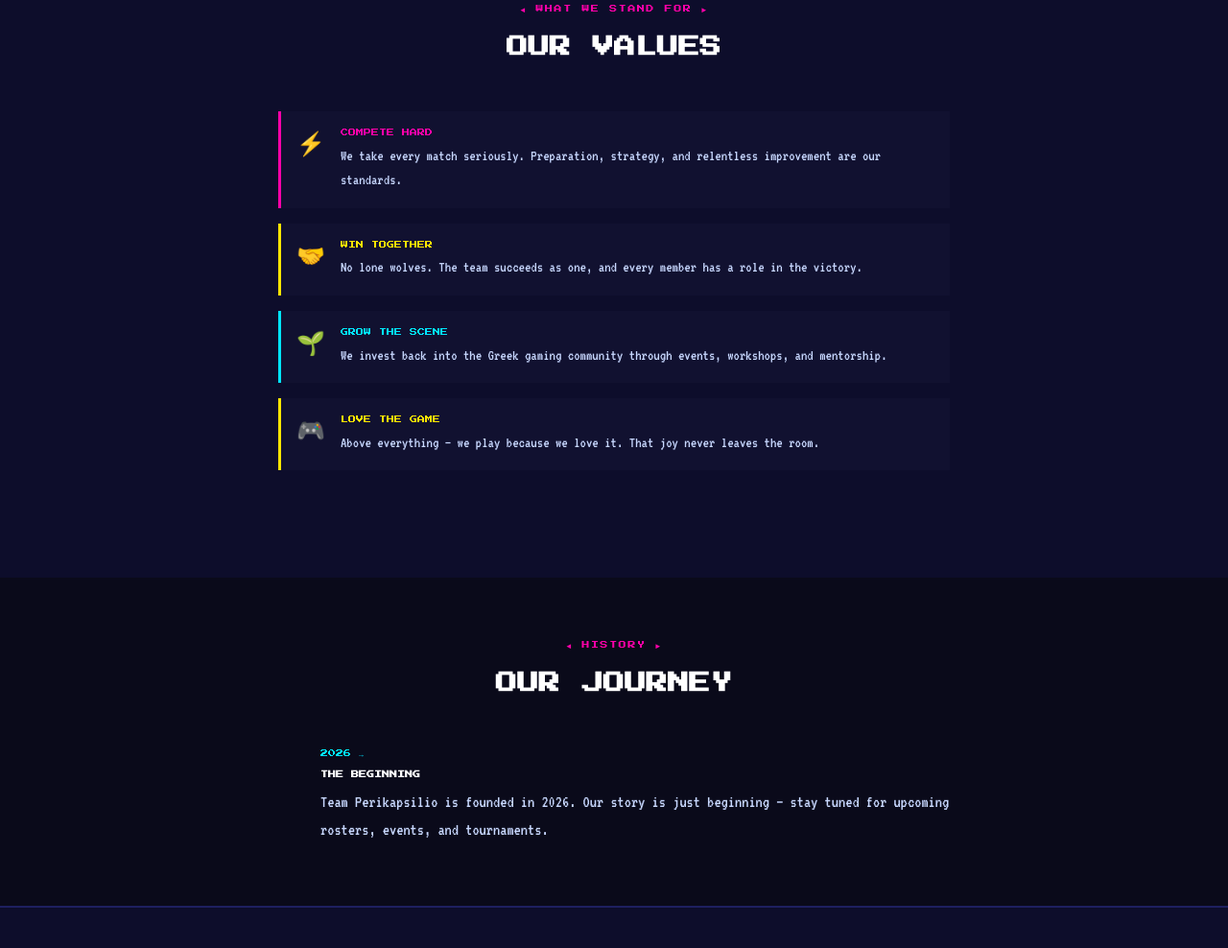
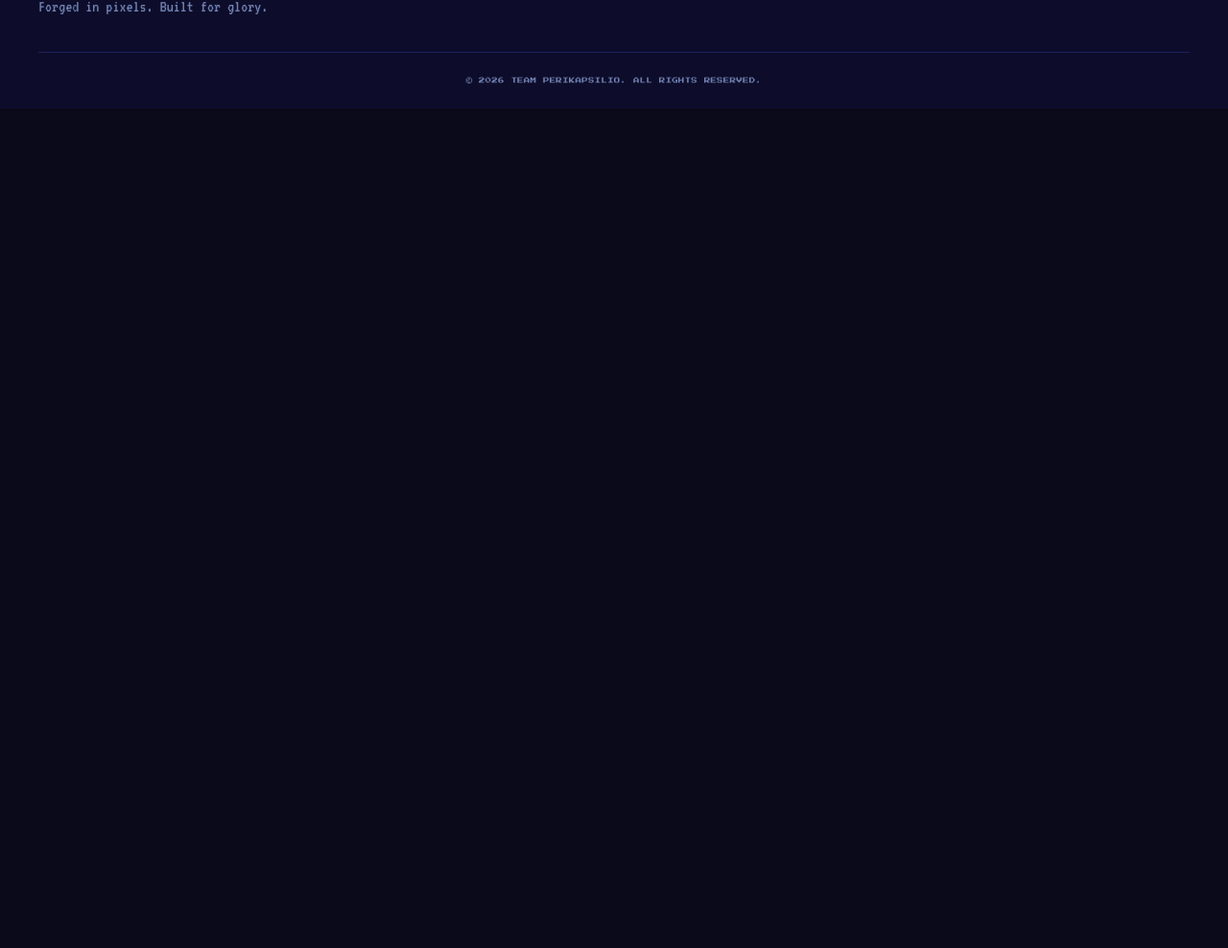
Before and after one commit to eXaiSios/team-perikapsilio, a plain HTML site: page about/index.html in a window 1280 px wide. Shown: the part 880-1868 px from the top of the page at 96% size. After the commit the page ends 993 px from the top, so only its background shows below. Drawn offline with Linux system fonts and the light colour scheme.

Commit message:
Remove Our Values and Our Journey sections from About page

```diff
--- a/about/index.html
+++ b/about/index.html
@@ -66,64 +66,6 @@
     </div>
   </section>
 
-  <!-- VALUES -->
-  <section class="section section-alt">
-    <div class="section" style="padding:3rem 0">
-      <div class="section-header">
-        <span class="section-tag press">◄ WHAT WE STAND FOR ►</span>
-        <h2 class="section-title press">OUR VALUES</h2>
-      </div>
-      <div class="values-list" style="max-width:700px;margin:0 auto">
-        <div class="value-item">
-          <span class="value-icon">⚡</span>
-          <div class="value-text">
-            <span class="press">COMPETE HARD</span>
-            <p class="vt">We take every match seriously. Preparation, strategy, and relentless improvement are our standards.</p>
-          </div>
-        </div>
-        <div class="value-item" style="border-left-color:var(--accent3)">
-          <span class="value-icon">🤝</span>
-          <div class="value-text">
-            <span class="press" style="color:var(--accent3)">WIN TOGETHER</span>
-            <p class="vt">No lone wolves. The team succeeds as one, and every member has a role in the victory.</p>
-          </div>
-        </div>
-        <div class="value-item" style="border-left-color:var(--accent)">
-          <span class="value-icon">🌱</span>
-          <div class="value-text">
-            <span class="press" style="color:var(--accent)">GROW THE SCENE</span>
-            <p class="vt">We invest back into the Greek gaming community through events, workshops, and mentorship.</p>
-          </div>
-        </div>
-        <div class="value-item" style="border-left-color:#ffe600">
-          <span class="value-icon">🎮</span>
-          <div class="value-text">
-            <span class="press" style="color:#ffe600">LOVE THE GAME</span>
-            <p class="vt">Above everything — we play because we love it. That joy never leaves the room.</p>
-          </div>
-        </div>
-      </div>
-    </div>
-  </section>
-
-  <!-- TIMELINE -->
-  <section class="section">
-    <div class="section-header">
-      <span class="section-tag press">◄ HISTORY ►</span>
-      <h2 class="section-title press">OUR JOURNEY</h2>
-    </div>
-    <div style="max-width:700px;margin:0 auto;display:flex;flex-direction:column;gap:0">
-      <div style="display:flex;gap:1.5rem;align-items:flex-start;margin-left:20px;padding-left:1.5rem;position:relative">
-        <div style="position:absolute;left:-8px;top:0;width:14px;height:14px;background:var(--accent);border:2px solid var(--bg);animation:blink 1s step-end infinite"></div>
-        <div>
-          <span class="press" style="font-size:0.5rem;color:var(--accent);display:block;margin-bottom:0.5rem">2026 →</span>
-          <h3 class="press" style="font-size:0.5rem;color:var(--text-bright);margin-bottom:0.5rem;line-height:1.8">THE BEGINNING</h3>
-          <p class="vt" style="color:var(--text)">Team Perikapsilio is founded in 2026. Our story is just beginning — stay tuned for upcoming rosters, events, and tournaments.</p>
-        </div>
-      </div>
-    </div>
-  </section>
-
 </main>
 
 <footer class="footer">
```
